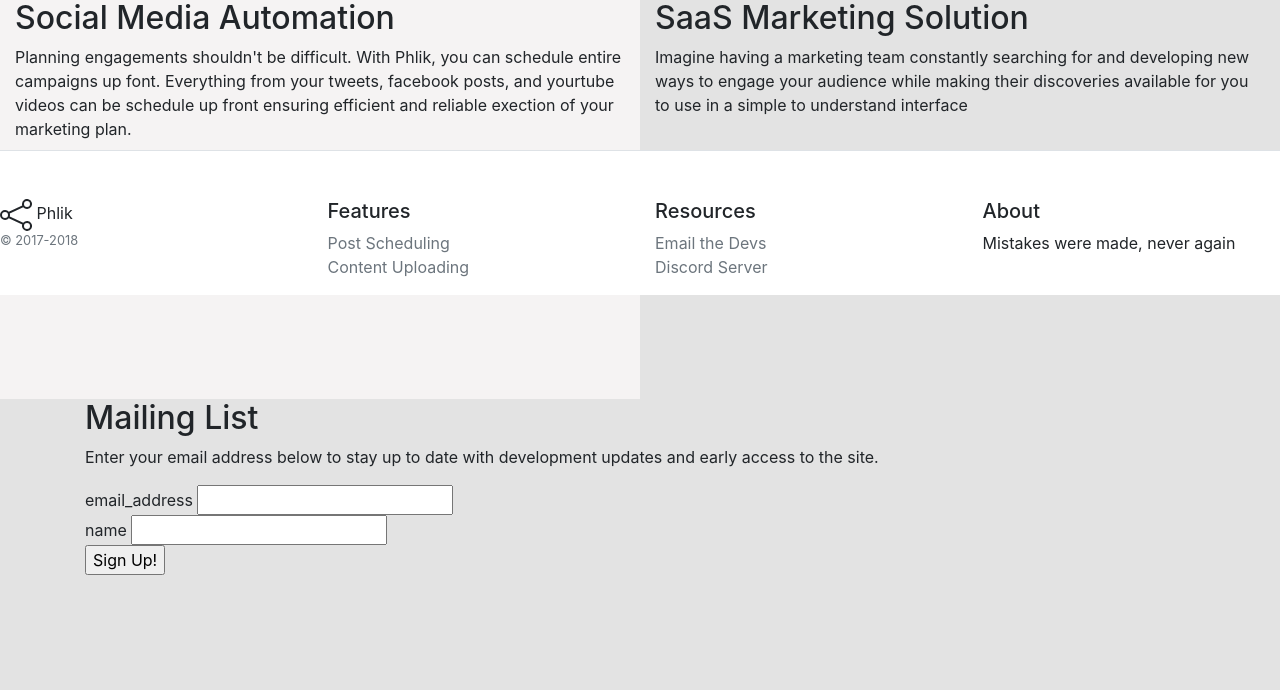
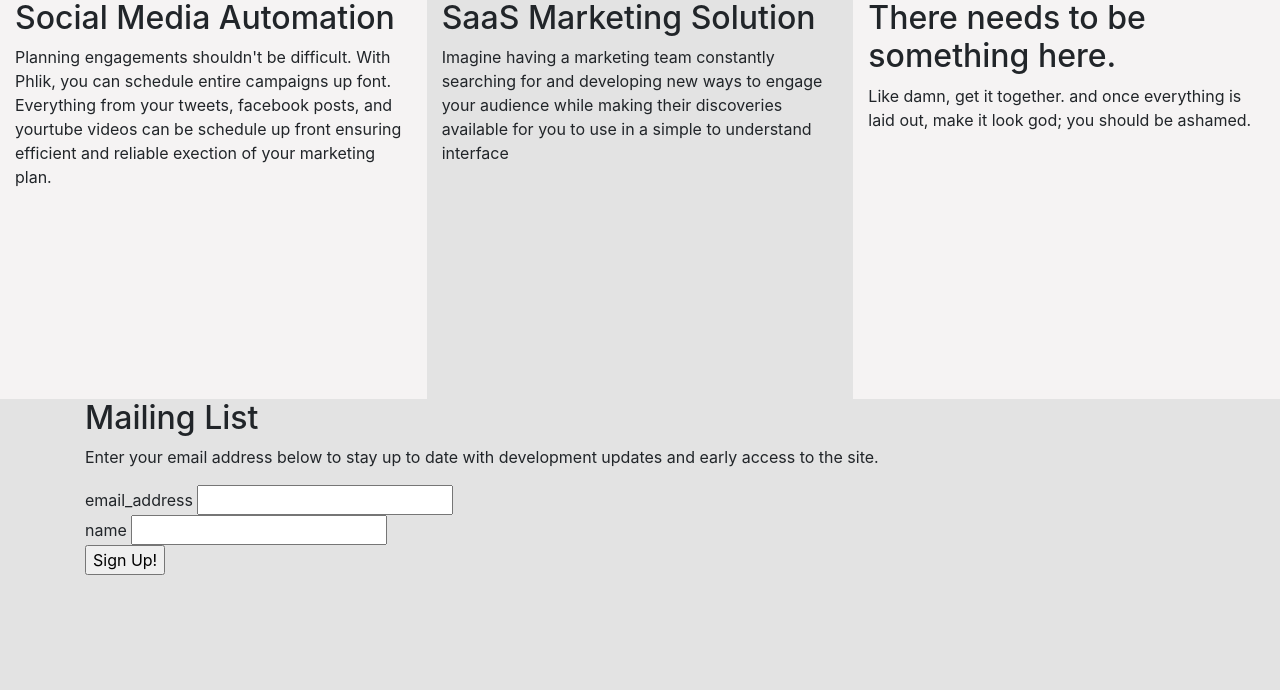
Before and after one commit to djkemmet/phlikit-django, a Django app: page / in a window 1280 px wide. Shown: the part 457-1147 px from the top of the page. Run offline with Django 3.2, Linux system fonts and the light colour scheme.

Commit message:
Cleans up header color, adds 3rd column in row
this can close #8

```diff
--- a/phlikit/templates/landing/base.html
+++ b/phlikit/templates/landing/base.html
@@ -10,6 +10,8 @@
         <script src="https://code.jquery.com/jquery-3.5.1.slim.min.js" integrity="sha384-DfXdz2htPH0lsSSs5nCTpuj/zy4C+OGpamoFVy38MVBnE+IbbVYUew+OrCXaRkfj" crossorigin="anonymous"></script>
 <script src="https://cdn.jsdelivr.net/npm/bootstrap@4.5.3/dist/js/bootstrap.bundle.min.js" integrity="sha384-ho+j7jyWK8fNQe+A12Hb8AhRq26LrZ/JpcUGGOn+Y7RsweNrtN/tE3MoK7ZeZDyx" crossorigin="anonymous"></script>
     </header>
+
+
     <body>
         <nav class="navbar navbar-expand-lg navbar-dark bg-dark">
 
@@ -45,34 +47,8 @@
         {% block content %}
         {% endblock %}
     </body>
-    <footer class="pt-4 my-md-5 pt-md-5 border-top fixed-bottom" style="background-color: white;">
-        <div class="row">
-          <div class="col-12 col-md">
-            <svg width="2em" height="2em" viewBox="0 0 16 16" class="bi bi-share" fill="currentColor" xmlns="http://www.w3.org/2000/svg">
-                <path fill-rule="evenodd" d="M13.5 1a1.5 1.5 0 1 0 0 3 1.5 1.5 0 0 0 0-3zM11 2.5a2.5 2.5 0 1 1 .603 1.628l-6.718 3.12a2.499 2.499 0 0 1 0 1.504l6.718 3.12a2.5 2.5 0 1 1-.488.876l-6.718-3.12a2.5 2.5 0 1 1 0-3.256l6.718-3.12A2.5 2.5 0 0 1 11 2.5zm-8.5 4a1.5 1.5 0 1 0 0 3 1.5 1.5 0 0 0 0-3zm11 5.5a1.5 1.5 0 1 0 0 3 1.5 1.5 0 0 0 0-3z"/>
-              </svg> Phlik
-            <small class="d-block mb-3 text-muted">&copy; 2017-2018</small>
-          </div>
-          <div class="col-6 col-md">
-            <h5>Features</h5>
-            <ul class="list-unstyled text-small">
-                <li class="text-muted">Post Scheduling</li>
-                <li class="text-muted">Content Uploading</li>
 
-            </ul>
-          </div>
-          <div class="col-6 col-md">
-            <h5>Resources</h5>
-            <ul class="list-unstyled text-small">
-              <li><a class="text-muted" href="#">Email the Devs</a></li>
-              <li><a class="text-muted" href="#">Discord Server</a></li>
-            </ul>
-          </div>
-          <div class="col-6 col-md">
-            <h5>About</h5>
-            <p>Mistakes were made, never again</p>
-          </div>
-        </div>
-      </footer>
+
+
 
 </html>
--- a/phlikit/templates/landing/landing_page.html
+++ b/phlikit/templates/landing/landing_page.html
@@ -4,8 +4,8 @@
 {% block content %}
 <div class="jumbotron jumbotron-fluid" style="height:25em; margin:0em; background-image: url('https://picjumbo.com/wp-content/uploads/digital-nomad-millennial-student-girl-working-remotely-from-cafe_free_stock_photos_picjumbo_HNCK3148-2210x1474.jpg'); background-size:cover;">
     <div class="container center-text">
-        <h1 class="display-4" style="color: #FFFFE0">Phlik</h1>
-        <p class="lead" style="color: #FFFFE0"> Marketing and Social Media, made simple.</p>
+        <h1 class="display-4" style="color: black;">Poztd</h1>
+        <p class="lead" style="color: black;"> super simple marketing and social media automation.</p>
     </div>
 </div>
 <div class="container-fluid">
@@ -25,6 +25,11 @@
 
             </p>
 
+        </div>
+        <div class="col" style="background-color: #f5f3f3;">
+            <h2>There needs to be something here.</h2>
+            <p> Like damn, get it together. and once everything is laid out, make it look
+            god; you should be ashamed.
         </div>
     </div>
 
```
